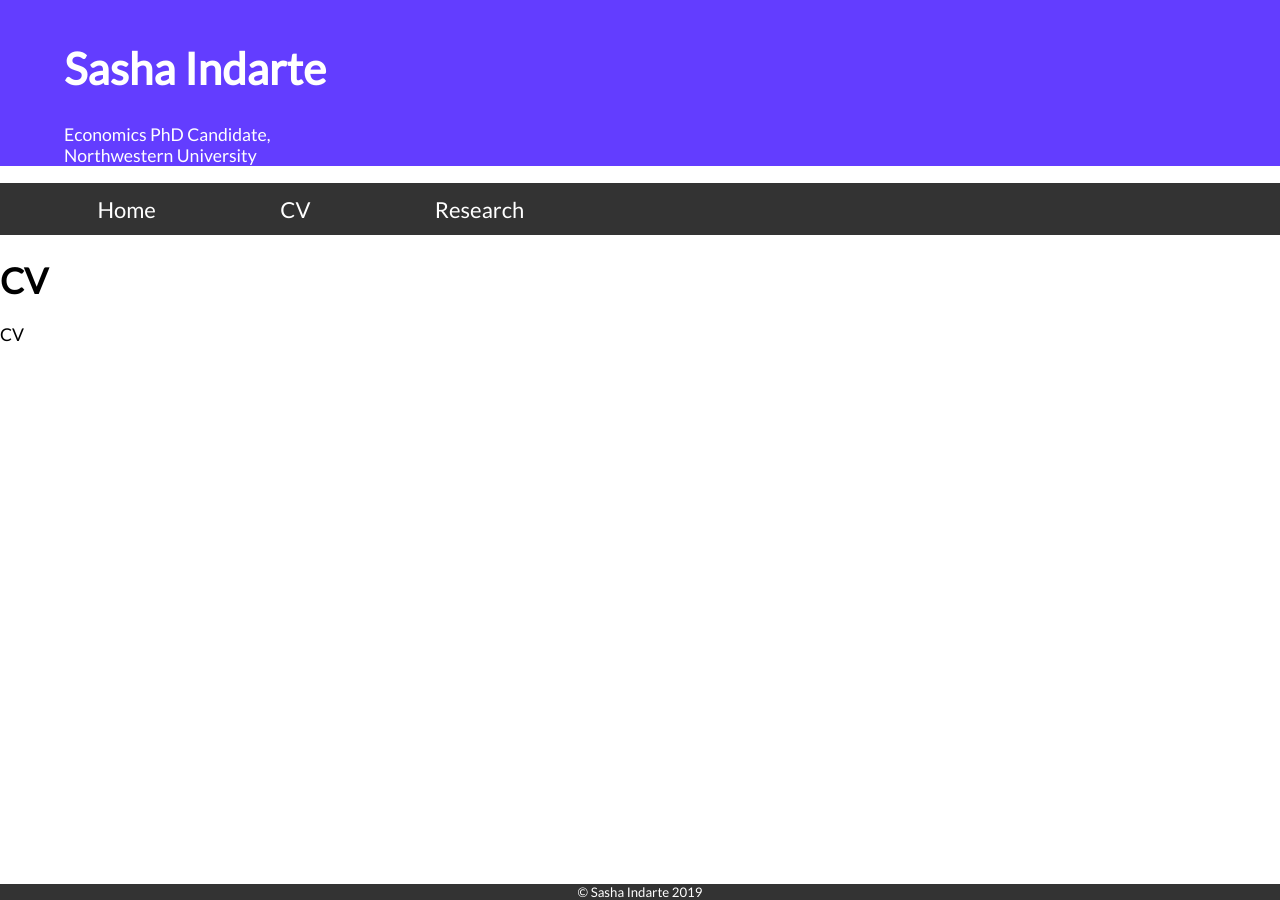
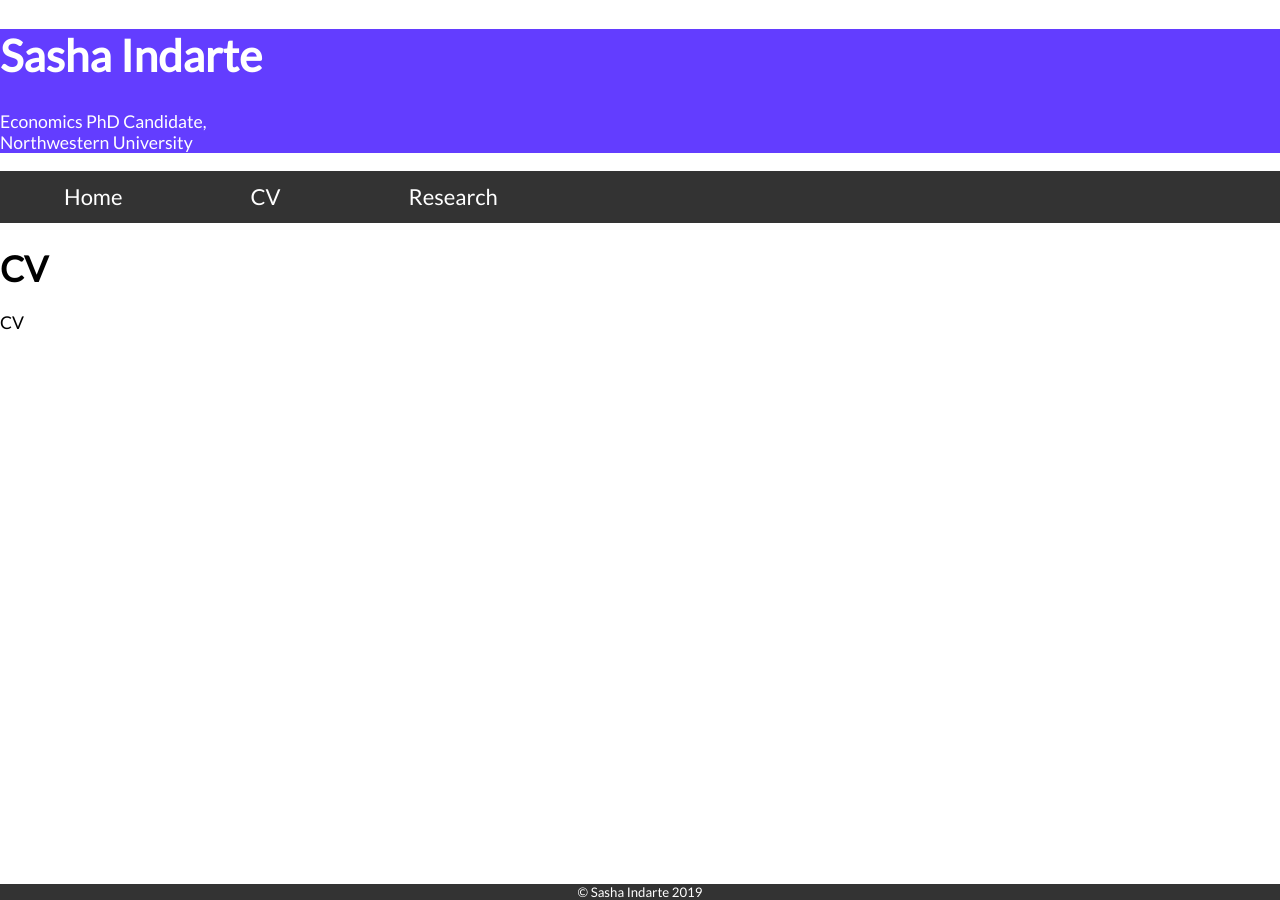
Before and after one commit to sashaindarte/sashaindarte.github.io, a Jekyll site: the page built from cv/index.html, in a window 1280 px wide. Built offline with Jekyll 4.4.1, drawn with Linux system fonts in a browser that asks for light colours.

Commit message:
Update main.css

```diff
--- a/css/main.css
+++ b/css/main.css
@@ -11,7 +11,7 @@
 
 /* Header/logo Title */
 .header {
-  padding: 1% 5% 0% 5%;
+  /*padding: 1% 5% 0% 5%;*/
   text-align: left;
   background: #633dff;
   color: white;
@@ -41,7 +41,7 @@
   	position: sticky;
   	position: -webkit-sticky;
   	top: 0;
-	padding: 0em 0em 0em 2em;
+	/*padding: 0em 0em 0em 2em;*/
 }
 
 /* Style the navigation bar links */
```
